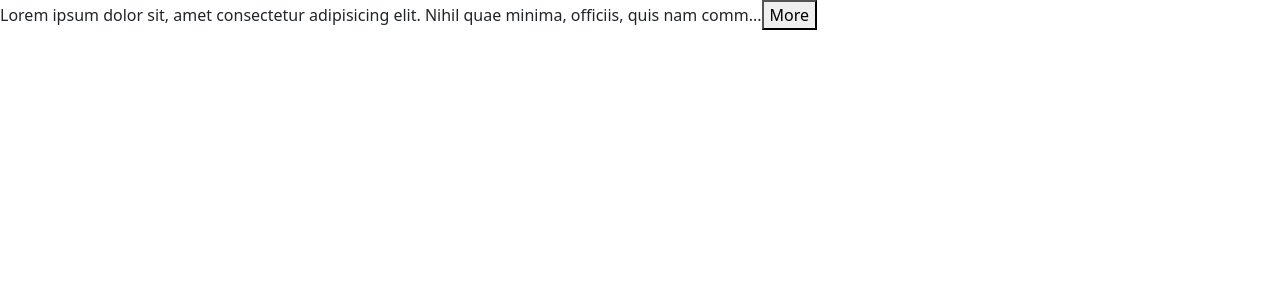
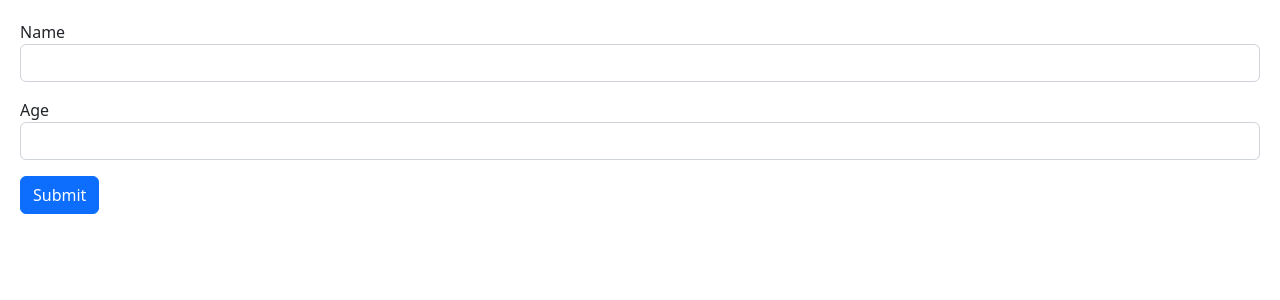
Before and after one commit to Amumug/mosh-react-app, a React (Vite) app: page / in a window 1280 px wide. Shown: the top 300 px of the page. Built offline with nearby package versions, Linux system fonts and the light colour scheme.

Commit message:
React-App

```diff
--- a/src/App.tsx
+++ b/src/App.tsx
@@ -1,22 +1,9 @@
-import ExpandableTable from "./components/ExpandableTable";
+import Form from "./components/Form";
 
 function App() {
   return (
     <div>
-      <ExpandableTable>
-        Lorem ipsum dolor sit, amet consectetur adipisicing elit. Nihil quae
-        minima, officiis, quis nam commodi numquam, reiciendis molestiae tenetur
-        minus voluptate reprehenderit consequuntur? Dignissimos aperiam
-        aspernatur quas ratione iste voluptas blanditiis esse architecto eos
-        omnis. Unde quasi ducimus vel dicta commodi voluptates, dolor minus
-        provident sunt quia magni doloremque et tenetur labore deserunt
-        repudiandae cumque sequi neque tempore facere voluptatibus aut
-        repellendus tempora at. Omnis molestiae cupiditate fugit ratione eaque
-        natus maiores suscipit veniam pariatur blanditiis atque quis harum
-        possimus consectetur accusantium unde, quos earum, amet voluptatum eos.
-        Delectus dolores at vero ea nisi laudantium sit accusamus distinctio?
-        Nihil, animi?
-      </ExpandableTable>
+      <Form></Form>
     </div>
   );
 }
--- /dev/null
+++ b/src/components/Form.tsx
@@ -0,0 +1,37 @@
+import React, { FormEvent, useRef } from "react";
+
+const Form = () => {
+  const nameRef = useRef <HTMLInputElement>(null);
+  const ageRef = useRef <HTMLInputElement>(null);
+  const person = { name: '', age: 0 }
+
+
+  const handleSubmit = (event: FormEvent) => {
+    event.preventDefault();
+    if(nameRef.current !== null)
+        person.name = nameRef.current.value
+    if(ageRef.current !== null)
+        person.age = parseInt(ageRef.current.value)
+    console.log(person)
+  };
+
+  return (
+    <form onSubmit={handleSubmit}>
+      <div className="mb-3">
+        <label htmlFor="name" className="from-label">
+          Name
+        </label>
+        <input ref={nameRef} id="name" type="text" className="form-control" />
+      </div>
+      <div className="mb-3">
+        <label htmlFor="age" className="from-label">
+          Age
+        </label>
+        <input ref={ageRef} id="age" type="number" className="form-control" />
+      </div>
+      <button className="btn btn-primary">Submit</button>
+    </form>
+  );
+};
+
+export default Form;
--- /dev/null
+++ b/src/index.css
@@ -0,0 +1,3 @@
+body {
+    padding: 20px;
+}
--- a/src/main.tsx
+++ b/src/main.tsx
@@ -2,6 +2,7 @@
 import ReactDOM from 'react-dom/client'
 import App from './App'
 import 'bootstrap/dist/css/bootstrap.css'
+import './index.css'
 
 ReactDOM.createRoot(document.getElementById('root') as HTMLElement).render(
   <React.StrictMode>
```
